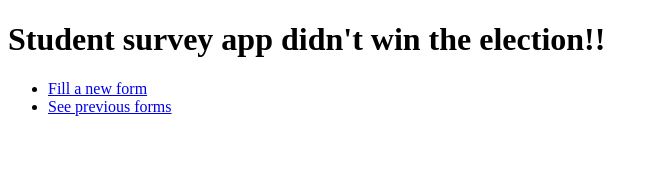
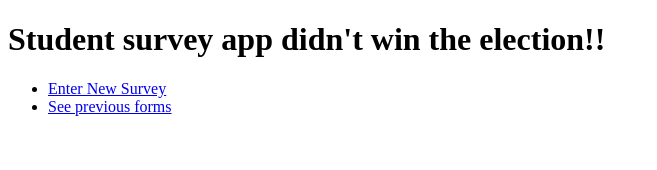
Before and after one commit to mahbub-iut/SWE645HW2_nodejs, an Angular app: page / in a window 1280 px wide. Shown: the top 170 px of the page, without its empty margins (0-657 px from the left). Built offline with nearby package versions, Linux system fonts and the light colour scheme.

Commit message:
Update app.component.html

```diff
--- a/src/app/app.component.html
+++ b/src/app/app.component.html
@@ -2,7 +2,7 @@
 <!-- This nav gives you links to click, which tells the router which route to use (defined in the routes constant in  AppRoutingModule) -->
 <nav>
   <ul>
-    <li><a routerLink="/first-component" routerLinkActive="active">Fill a new form</a></li>
+    <li><a routerLink="/first-component" routerLinkActive="active">Enter New Survey</a></li>
     <li><a routerLink="/second-component" routerLinkActive="active">See previous forms</a></li>
   </ul>
 </nav>
```
